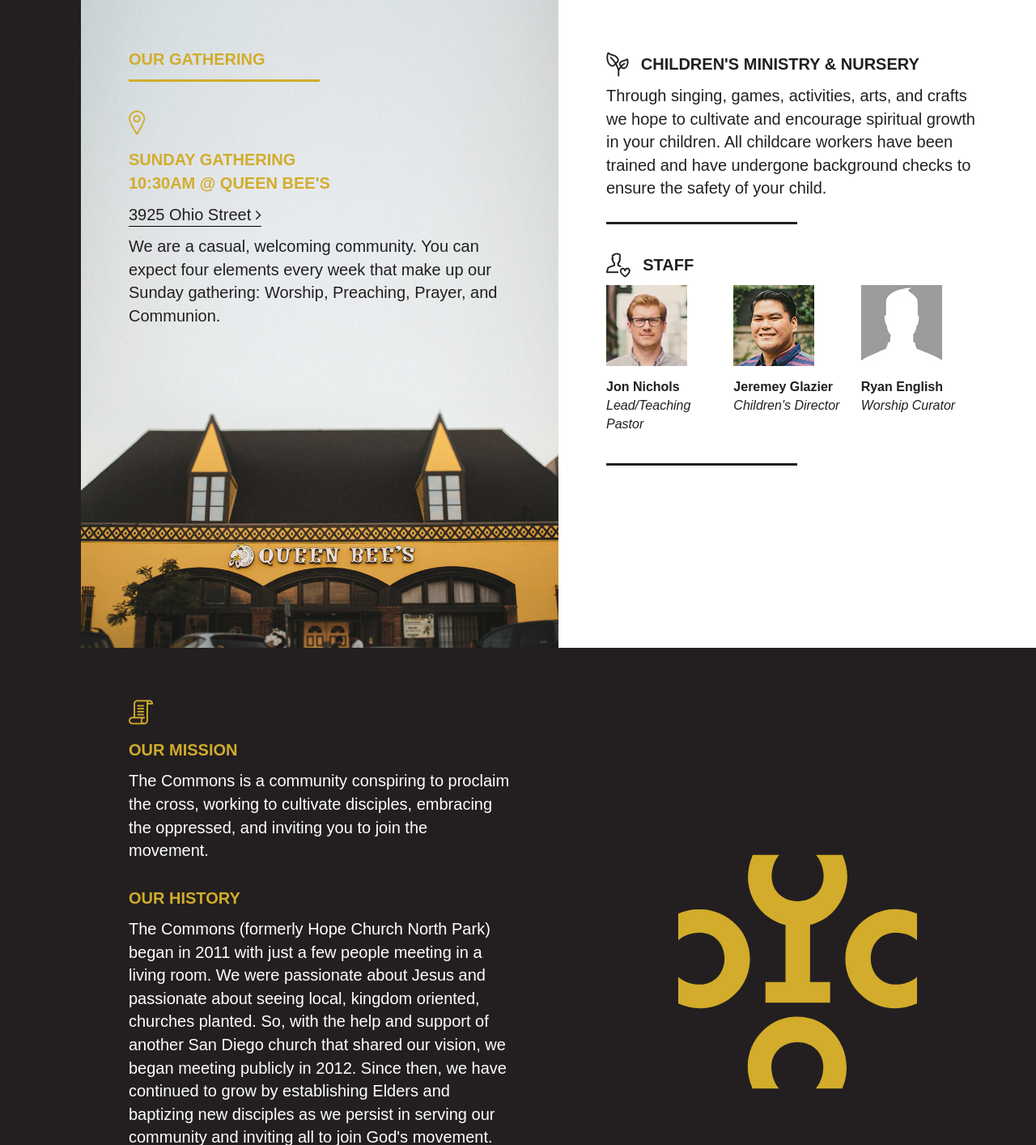
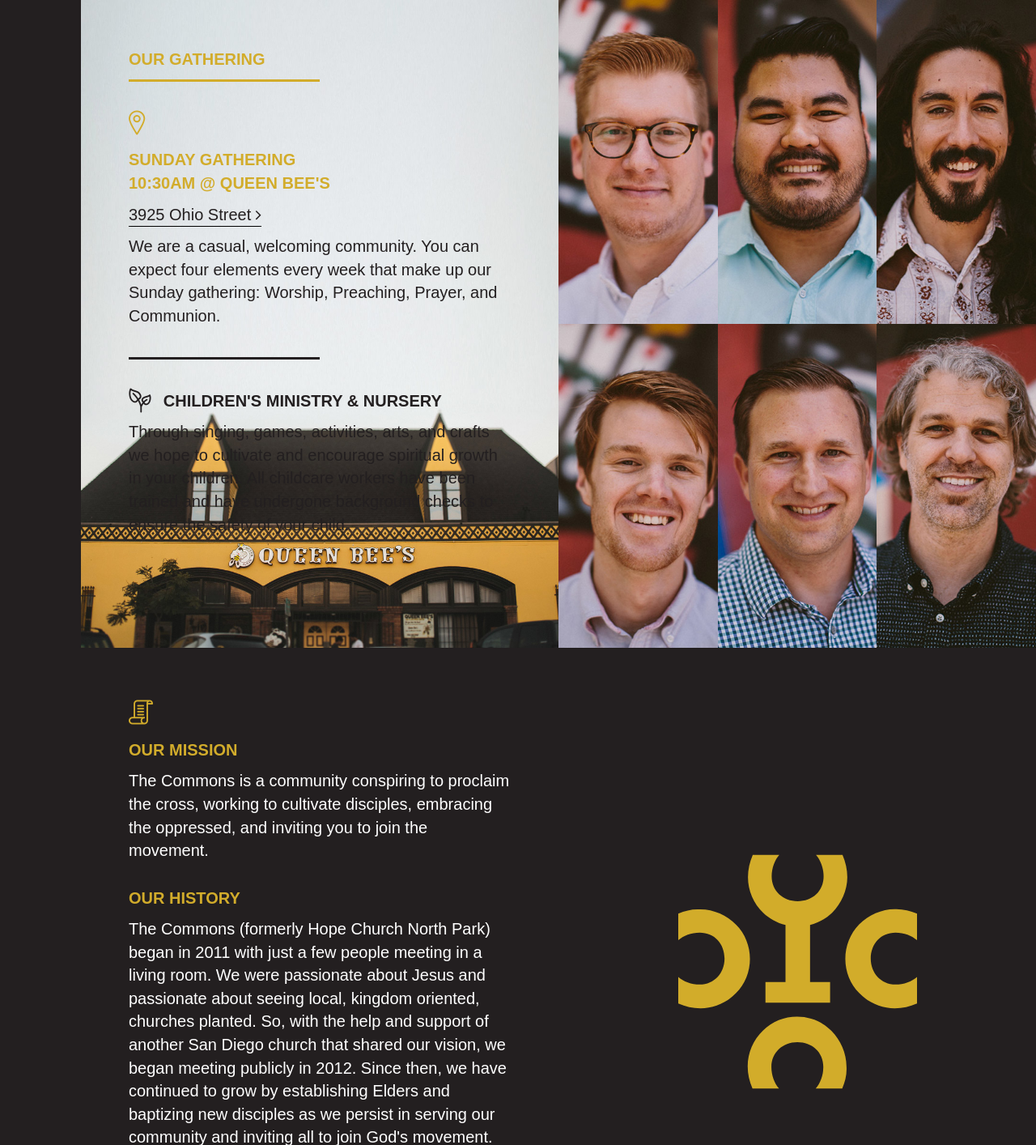
Before and after one commit to alistairking/thecommons, a PHP site: page / in a window 1280 px wide. Shown: the part 800-2214 px from the top of the page at 81% size. Run offline with PHP 8.4, Linux system fonts and the light colour scheme; some libraries are stand-ins or nearby versions.

Commit message:
start updating staff images

```diff
--- a/web/css/thecommons.css
+++ b/web/css/thecommons.css
@@ -84,7 +84,7 @@ html {
 }
 
 .qb-spacer {
-    height: 320px;
+    height: 400px;
 }
 
 .mission-img {
@@ -252,6 +252,45 @@ a.text-link > span {
     margin-right: 10px;
 }
 
+.staff-col {
+    padding: 0 !important;
+}
+
+.staff-img {
+    height: 100%;
+    margin: 0;
+}
+
+.staff-jon {
+    background: url(../img/staff/jon-nichols.jpg) no-repeat center center;
+    background-size: cover;
+}
+
+.staff-jeremey {
+    background: url(../img/staff/jeremey-glazier.jpg) no-repeat center center;
+    background-size: cover;
+}
+
+.staff-ryan {
+    background: url(../img/staff/ryan-english.jpg) no-repeat center center;
+    background-size: cover;
+}
+
+.staff-alistair {
+    background: url(../img/staff/alistair-king.jpg) no-repeat center center;
+    background-size: cover;
+}
+
+.staff-andy {
+    background: url(../img/staff/andy-lyde.jpg) no-repeat center center;
+    background-size: cover;
+}
+
+.staff-damin {
+    background: url(../img/staff/damin-sterling.jpg) no-repeat center center;
+    background-size: cover;
+}
+
 .row.staff {
     height: auto !important;
 }
@@ -259,10 +298,6 @@ a.text-link > span {
 .staff-col {
     padding-left: 0;
     padding-right: 15px;
-}
-
-.staff-img {
-    margin-bottom: 15px;
 }
 
 .staff-name {
--- a/web/index.html
+++ b/web/index.html
@@ -171,9 +171,7 @@
             Sunday gathering: Worship, Preaching, Prayer, and
             Communion.
         </p>
-        <div class="qb-spacer"></div>
-    </div>
-    <div class="col-sm-6 invert-bg">
+        <div class="divider invert"></div>
         <div class="header-text invert-text">
             <i class="icon icon-inline icon-commons-childrens"></i>
             <p class="header-inline">
@@ -188,63 +186,19 @@
             background checks to ensure the safety of your
             child.
         </p>
-        <div class="divider invert"></div>
-        <div class="header-text invert-text">
-            <i class="icon icon-inline icon-commons-staff"></i>
-            <p class="header-inline">
-                Staff
-            </p>
-        </div>
-        <div class="row staff">
-            <div class="col-sm-4 staff-col">
-                <div class="staff-img">
-                    <img src="img/staff/jon-nichols.jpg"
-                         class="img-responsive">
-                </div>
-                <p class="staff-name">
-                    Jon Nichols
-                </p>
-                <p class="staff-role">
-                    Lead/Teaching Pastor
-                </p>
-            </div>
-            <div class="col-sm-4 staff-col">
-                <div class="staff-img">
-                    <img src="img/staff/jeremey-glazier.jpg"
-                         class="img-responsive">
-                </div>
-                <p class="staff-name">
-                    Jeremey Glazier
-                </p>
-
-                <p class="staff-role">
-                    Children's Director
-                </p>
-            </div>
-            <div class="col-sm-4 staff-col">
-                <div class="staff-img">
-                    <img src="img/staff/face-blank.jpg"
-                         class="img-responsive">
-                </div>
-                <p class="staff-name">
-                    Ryan English
-                </p>
-
-                <p class="staff-role">
-                    Worship Curator
-                </p>
-            </div>
-        </div>
-        <div class="divider invert"></div>
-        <!--
-        <div class="header-text invert-text">
-            <i class="icon icon-inline icon-commons-community"></i>
-            <p class="header-inline">
-                Mid-week Community Group<br/>
-                Wednesdays 7:00PM North Park
-            </p>
-        </div>
-        -->
+        <div class="qb-spacer"></div>
+    </div>
+    <div class="col-sm-6 staff-col">
+      <div class="row half-row">
+        <div class="col-md-4 staff-img staff-jon"></div>
+        <div class="col-md-4 staff-img staff-jeremey"></div>
+        <div class="col-md-4 staff-img staff-ryan"></div>
+      </div>
+      <div class="row half-row">
+        <div class="col-md-4 staff-img staff-alistair"></div>
+        <div class="col-md-4 staff-img staff-andy"></div>
+        <div class="col-md-4 staff-img staff-damin"></div>
+      </div>
     </div>
 </div>
 <div class="clearfix"></div>
```
Also changed, not shown: web/img/staff/alistair-king.jpg (added), web/img/staff/andy-lyde.jpg (added), web/img/staff/damin-sterling.jpg (added), web/img/staff/face-blank.jpg (deleted), web/img/staff/jeremey-glazier.jpg, web/img/staff/jon-nichols.jpg, web/img/staff/ryan-english.jpg (added), 2 other files.
